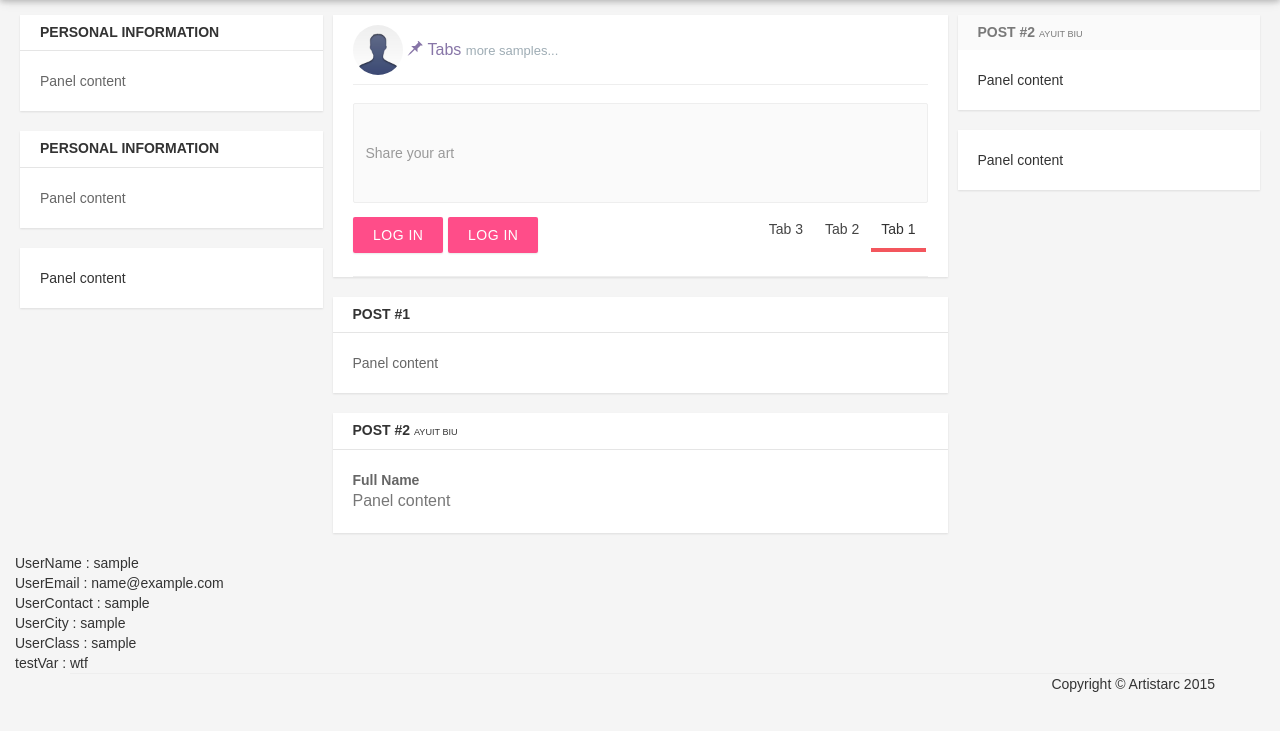
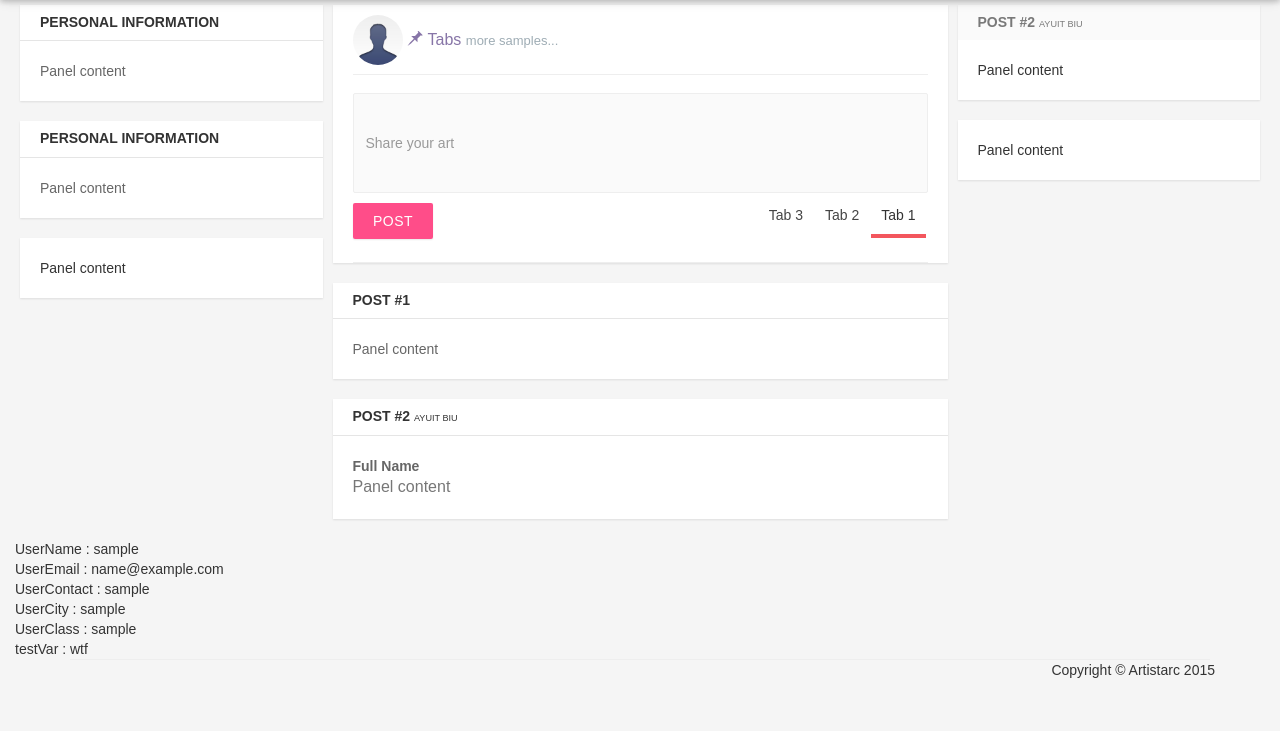
Before and after one commit to nuketor/artistarc-beta, a PHP site: page /home.php in a window 1280 px wide. Shown: the part 50-781 px from the top of the page. Run offline with PHP 8.4, Linux system fonts and the light colour scheme; the visitor is signed in with stand-in values (Sample User, id 1); data that the repository does not hold is empty.

Commit message:
adding post script

```diff
--- a/container.php
+++ b/container.php
@@ -1,7 +1,7 @@
 <!--[ /.container main]-->
 <div class="container-fluid p_top">
 <!-- [ Post Body ] -->
-<div class="container-fluid m-t-10">
+<div class="container-fluid m-t-50">
 	<div class="row">
 
 		<!-- [ row-1 ] -->
@@ -65,29 +65,25 @@
 							<span class="caption-helper">more samples...</span>
 						</div>
 					</div>
+					<form class="form" role="form" method="post" action="" accept-charset="UTF-8" id="art-post" >
 					<div class="portlet-body">
 						<div class="tab-content">
 							<div class="tab-pane active" id="portlet_tab1">
-								<form class="form" role="form" method="post" action="" accept-charset="UTF-8" id="login-nav" >
-									<input type="text" class="form-control m-b-10" name="user_post" placeholder="Share your art" required="" style="height:100px">
-								</form>
+									<input type="text" class="form-control m-b-10" id="user_post" name="user_post" placeholder="Share your art" required="" style="height:100px">
 							</div>
 							<div class="tab-pane" id="portlet_tab2">
-								<form class="form" role="form" method="post" action="" accept-charset="UTF-8" id="login-nav" >
 									<input type="text" class="form-control m-b-10" name="user_post" placeholder="Share your art" required="" style="height:100px">
-								</form>
 							</div>
 							<div class="tab-pane" id="portlet_tab3">
-								<form class="form" role="form" method="post" action="" accept-charset="UTF-8" id="login-nav" >
 									<input type="text" class="form-control m-b-10" name="user_post" placeholder="Share your art" required="" style="height:100px">
-								</form>
+
 								</div>
 						</div>
 					</div>
 					<div class="portlet-title" style="margin-bottom:0px">
 						<div class="caption ">
-							<a class="btn waves-effect waves-light" type="submit">Log In</a>
-							<a class="btn waves-effect waves-light" type="submit">Log In</a>
+							<button class="btn waves-effect waves-light form-group" id="post_submit" value="" type="submit">POST</button>
+
 						</div>
 						<ul class="nav nav-tabs">
 							<li>
@@ -104,6 +100,31 @@
 							</li>
 						</ul>
 					</div>
+					</form>
+
+				<script>
+				$(document).ready(function() {
+
+    $('#post_submit').click(function(){
+        var data = $(this).serialize();
+//         alert ('wtf');
+        $.ajax({
+	        url  : "./php/user_post.php",
+	        type : "POST",
+	        data : {
+		        user_post: $("#user_post").val()
+		        },
+
+	        success: function() {
+	                //display message back to user here
+	                //$('#result-f').html(data);
+		    }
+	    });
+	      return false;
+          });
+       });
+
+      </script>
 				</div>
 				<!-- END Portlet PORTLET-->
 				</div>
```
